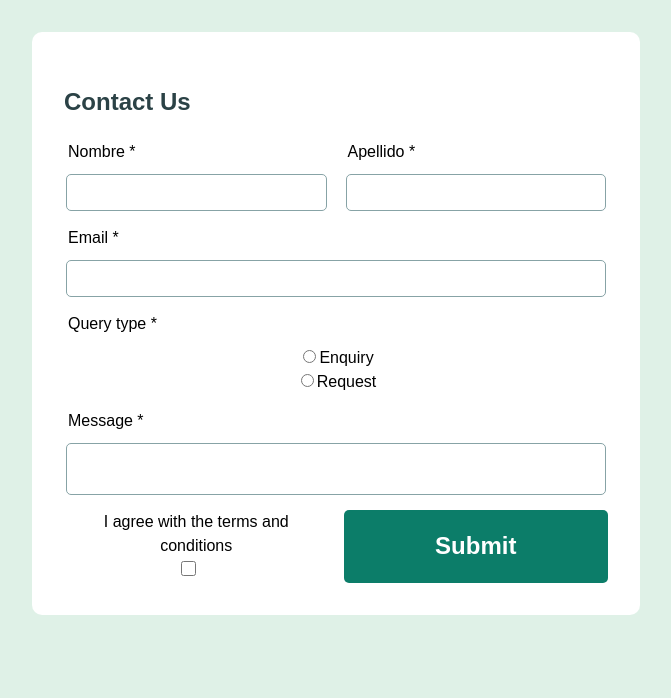
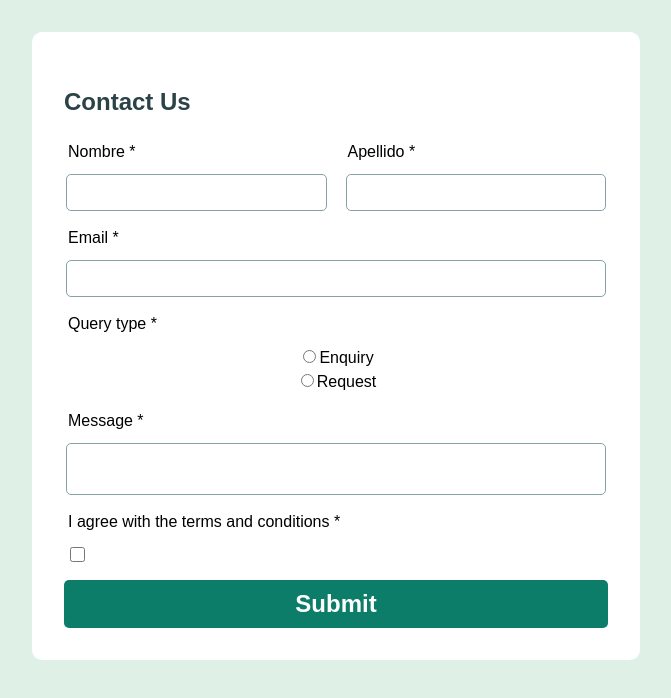
Before and after one commit to Aborja-dev/contact-form, a React (Vite) app: page / in a window 1280 px wide. Shown: the top 698 px of the page, without its empty margins (304-975 px from the left). Built offline with nearby package versions, Linux system fonts and the light colour scheme.

Commit message:
estilizar campos

```diff
--- a/src/Form.tsx
+++ b/src/Form.tsx
@@ -107,8 +107,9 @@ const Form = () => {
         }
       ]}/>
       <FieldTextArea label={'Message'} {...mensaje}  className='grid-2' />
-      <CheckboxField className='grid-2' label={'I agree with the terms and conditions'} {...agree} />
-      <button type="submit" disabled={submitted}>Submit</button>
+      <CheckboxField className='grid-2 flex' label={'I agree with the terms and conditions'} {...agree} />
+      <button className='grid-2' type="submit" disabled={submitted}>Submit</button>
+      {submitted && <p>Submitted</p>}
     </form>
   )
 }
--- a/src/components/Checkbox.tsx
+++ b/src/components/Checkbox.tsx
@@ -1,12 +1,12 @@
 import React from 'react'
 
-const CheckboxField: React.FC = ({label, error, changeHandler, value}) => {
+const CheckboxField: React.FC = ({label, error, changeHandler, value, className}) => {
   return (
-    <div>
+    <fieldset className={className}>
         <legend><span>{label}</span></legend>
         <input type="checkbox" id="agree" checked={value} onChange={changeHandler} />
         <label htmlFor="agree">{error}</label>
-      </div>
+      </fieldset>
   )
 }
 
```
